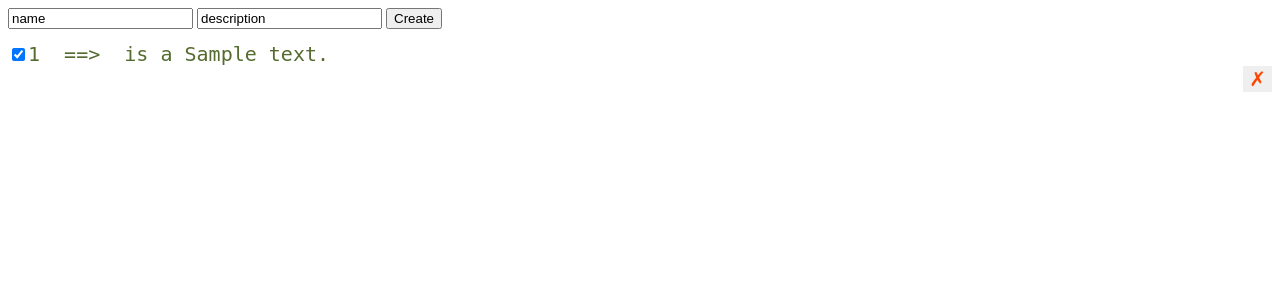
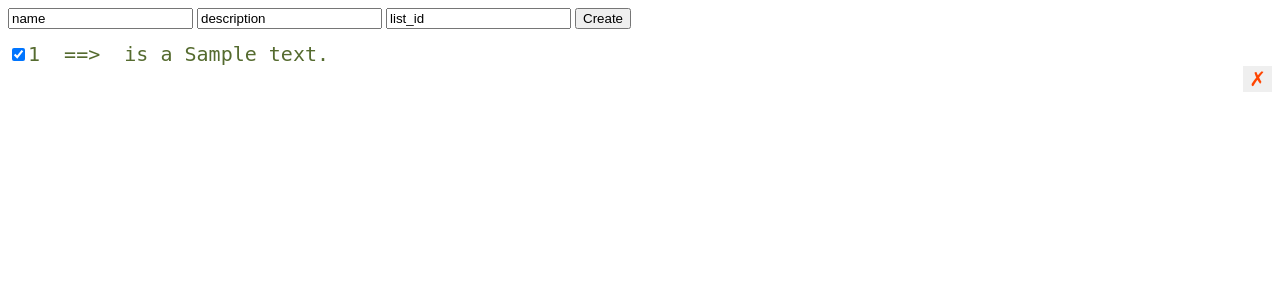
Before and after one commit to angeloobeta/todoApp_using_Flask_Migrate, a Flask app: page / in a window 1280 px wide. Shown: the top 300 px of the page. Run offline with Flask 2, Linux system fonts and the light colour scheme; tables that the repository leaves empty hold one stand-in row (values such as "Sample post").

Commit message:
Refactor the code base

```diff
--- a/app.py
+++ b/app.py
@@ -96,8 +96,10 @@ def create_todo():
     error = False
     body = {}
     try:
+        name = request.get_json()['name']
         description = request.get_json()['description']
-        todo = Todo(description=description, completed=False)
+        list_id = request.get_json()['list_id']
+        todo = Todo(description=description, name=name, completed=False)
         db.session.add(todo)
         db.session.commit()
         body['id'] = todo.id
@@ -115,6 +117,14 @@ def create_todo():
         return jsonify(body)
 
 
+@app.route('/lists/<list_id>')
+def get_list_todos(list_id):
+  return render_template('create.html',
+  lists=TodoList.query.all(),
+  active_list=TodoList.query.get(list_id),
+  todos=Todo.query.filter_by(list_id=list_id).order_by('id').all()
+)
+
 @app.route('/')
 def create():
     return render_template('create.html', data=Todo.query.order_by('id').all())
--- a/templates/create.html
+++ b/templates/create.html
@@ -31,6 +31,7 @@
 <form id="form">
     <input id="name" type="text" name="name" value="name">
     <input id="description" type="text" name="description" value="description">
+    <input id="list_id" type="text" name="list_id" value="list_id">
     <input type="submit" value="Create">
 </form>
 <div id="error" class="hidden"> Something went wrong</div>
@@ -83,6 +84,7 @@
             body: JSON.stringify({
                 'name': document.getElementById("name").value,
                 'description': document.getElementById("description").value,
+                'list_id': document.getElementById("list_id").value,
             }),
             headers: {
                 'Content-Type': 'application/json'
```
